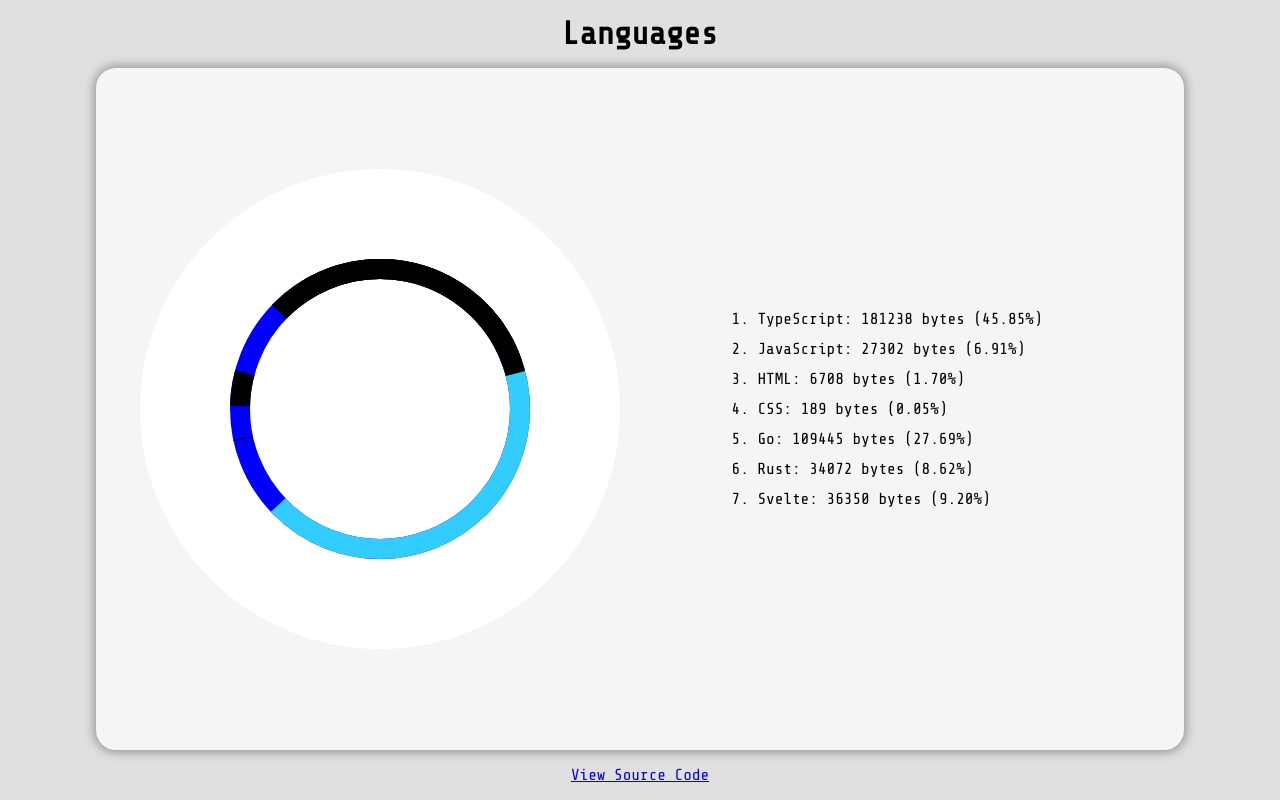
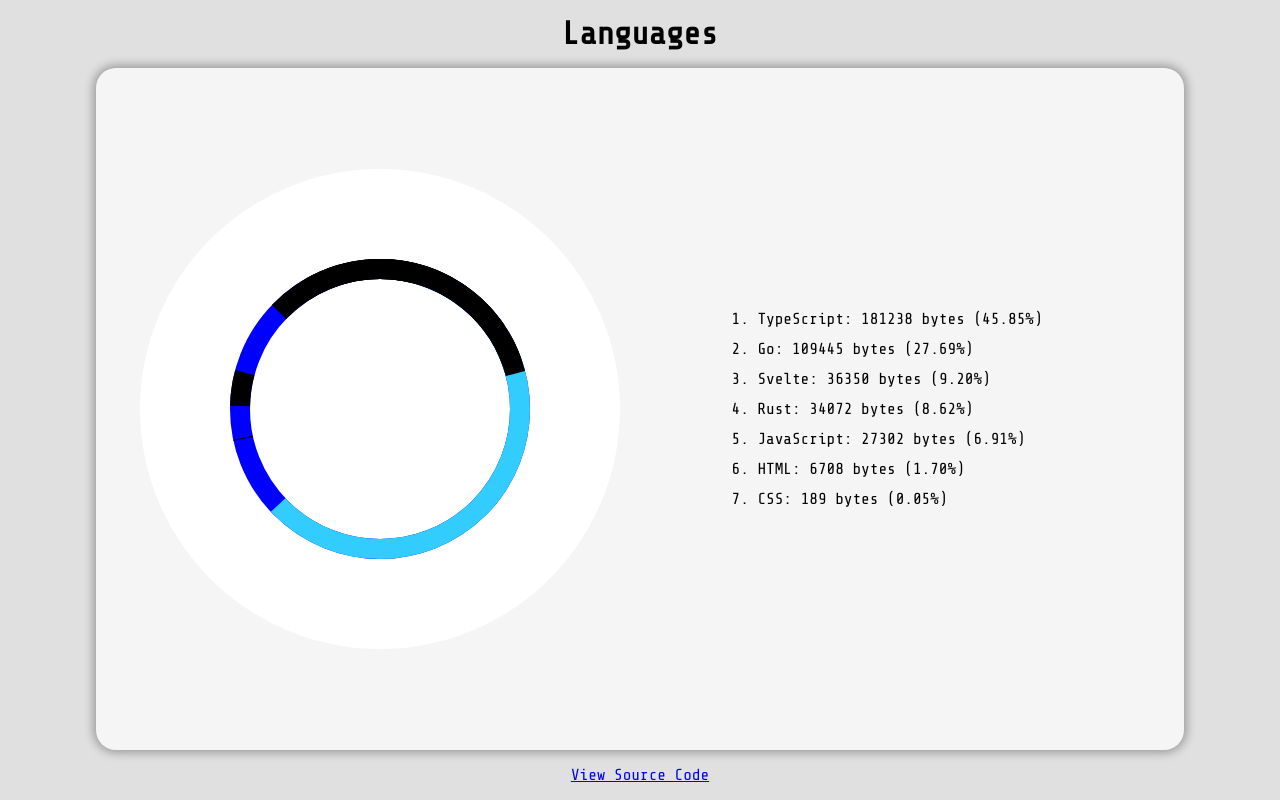
Before and after one commit to Shresht7/Languages, a Svelte app: page / in a window 1280 px wide. Built offline with nearby package versions, Linux system fonts and the light colour scheme.

Commit message:
Sort languages in descending order of bytes

```diff
--- a/src/components/ChartSection.svelte
+++ b/src/components/ChartSection.svelte
@@ -5,7 +5,9 @@
     //  Helpers
     import { getLanguageColor, percentage, percentageString } from "../helpers";
 
-    const languages: [string, number][] = Object.entries(data);
+    const languages: [string, number][] = Object.entries(data).sort(
+        (a, b) => b[1] - a[1]
+    );
 
     /** Aggregated sum of all bytes across all languages */
     const totalBytes = languages.reduce((acc, [_, bytes]) => acc + bytes, 0);
```
